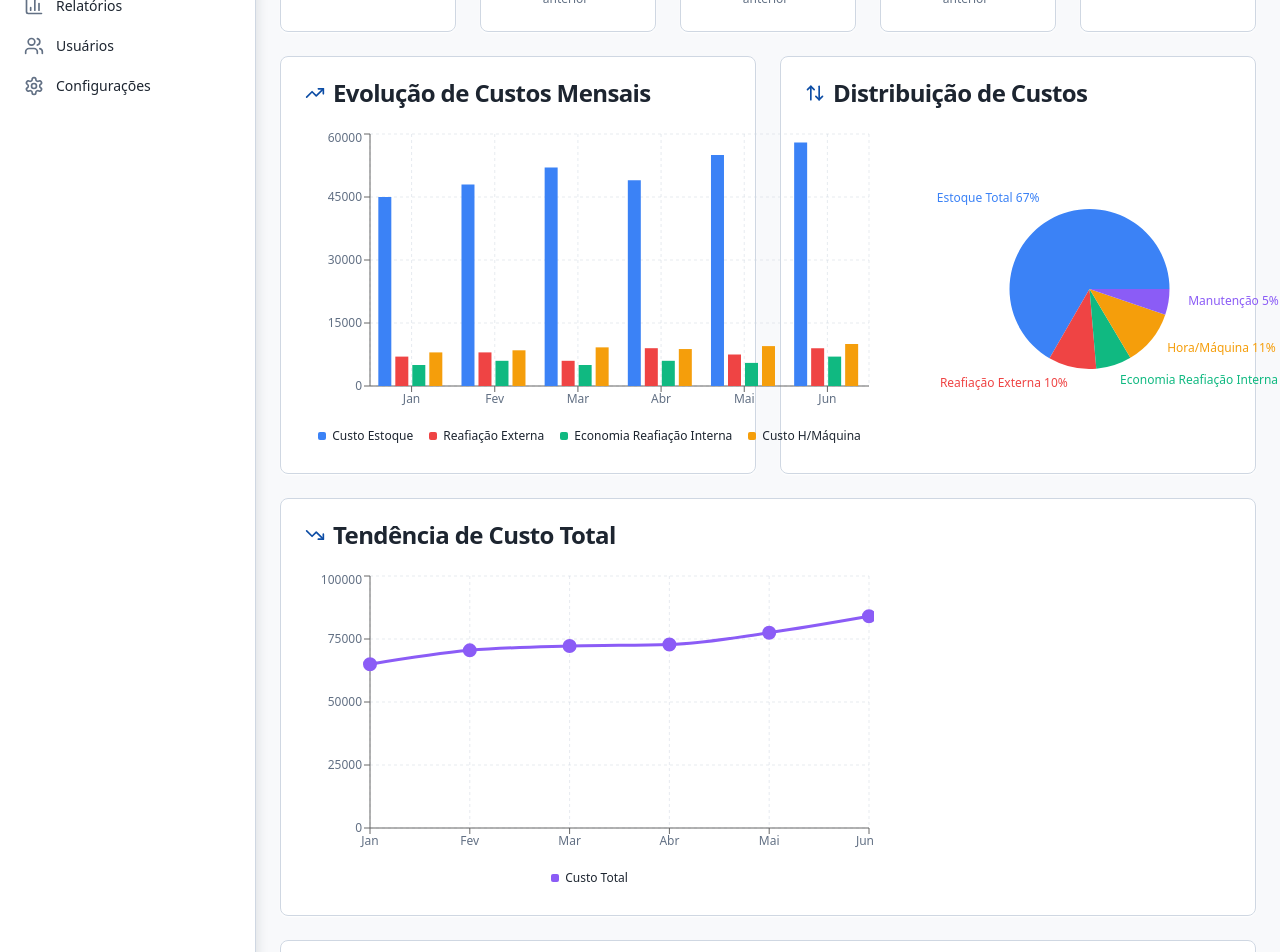
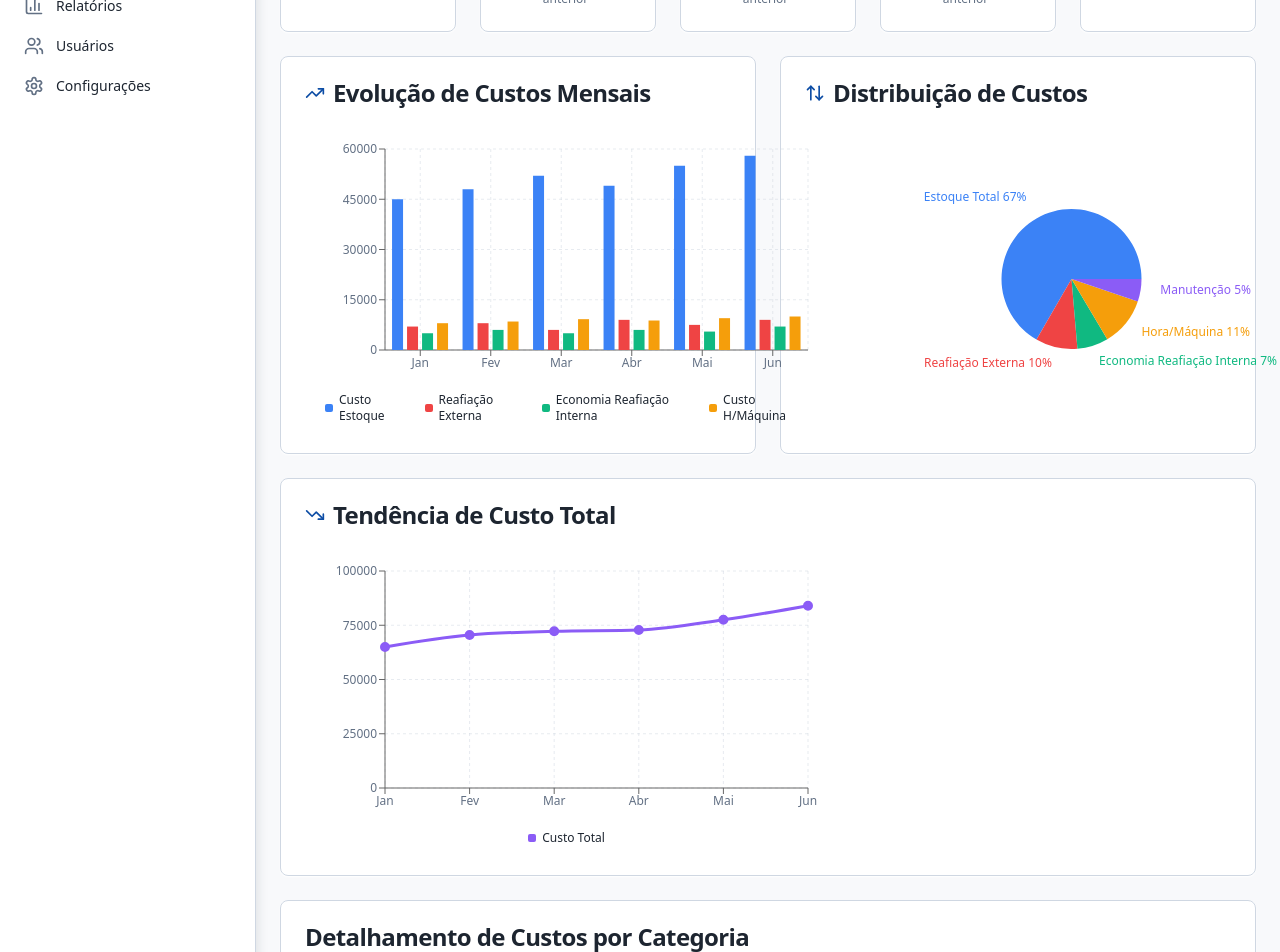
Before and after one commit to xlDuarte/ferra-360-control, a React (Vite) app: page /custos in a window 1280 px wide. Shown: the part 380-1332 px from the top of the page. Built offline with nearby package versions, Linux system fonts and the light colour scheme.

Commit message:
Fix chart overflow issues
Adjusted charts on the costs dashboard to prevent them from exceeding their boundaries, ensuring a better visual presentation and user experience.

```diff
--- a/src/pages/Custos.tsx
+++ b/src/pages/Custos.tsx
@@ -154,9 +154,9 @@ export default function Custos() {
             </CardTitle>
           </CardHeader>
           <CardContent>
-            <ChartContainer config={chartConfig} className="h-80">
+            <ChartContainer config={chartConfig} className="h-[300px]">
               <ResponsiveContainer width="100%" height="100%">
-                <BarChart data={monthlyData}>
+                <BarChart data={monthlyData} margin={{ top: 20, right: 30, left: 20, bottom: 5 }}>
                   <CartesianGrid strokeDasharray="3 3" className="stroke-muted" />
                   <XAxis dataKey="month" className="text-muted-foreground" />
                   <YAxis className="text-muted-foreground" />
@@ -181,16 +181,16 @@ export default function Custos() {
             </CardTitle>
           </CardHeader>
           <CardContent>
-            <ChartContainer config={chartConfig} className="h-80">
+            <ChartContainer config={chartConfig} className="h-[300px]">
               <ResponsiveContainer width="100%" height="100%">
-                <PieChart>
+                <PieChart margin={{ top: 20, right: 20, bottom: 20, left: 20 }}>
                   <Pie
                     data={costByCategory}
                     cx="50%"
                     cy="50%"
                     labelLine={false}
                     label={({ name, percent }) => `${name} ${(percent * 100).toFixed(0)}%`}
-                    outerRadius={80}
+                    outerRadius={70}
                     fill="#8884d8"
                     dataKey="value"
                   >
@@ -215,9 +215,9 @@ export default function Custos() {
           </CardTitle>
         </CardHeader>
         <CardContent>
-          <ChartContainer config={chartConfig} className="h-80">
+          <ChartContainer config={chartConfig} className="h-[300px]">
             <ResponsiveContainer width="100%" height="100%">
-              <LineChart data={monthlyData}>
+              <LineChart data={monthlyData} margin={{ top: 20, right: 30, left: 20, bottom: 5 }}>
                 <CartesianGrid strokeDasharray="3 3" className="stroke-muted" />
                 <XAxis dataKey="month" className="text-muted-foreground" />
                 <YAxis className="text-muted-foreground" />
@@ -228,7 +228,7 @@ export default function Custos() {
                   dataKey="custoTotal"
                   stroke="var(--color-custoTotal)"
                   strokeWidth={3}
-                  dot={{ fill: "var(--color-custoTotal)", strokeWidth: 2, r: 6 }}
+                  dot={{ fill: "var(--color-custoTotal)", strokeWidth: 2, r: 4 }}
                 />
               </LineChart>
             </ResponsiveContainer>
```
